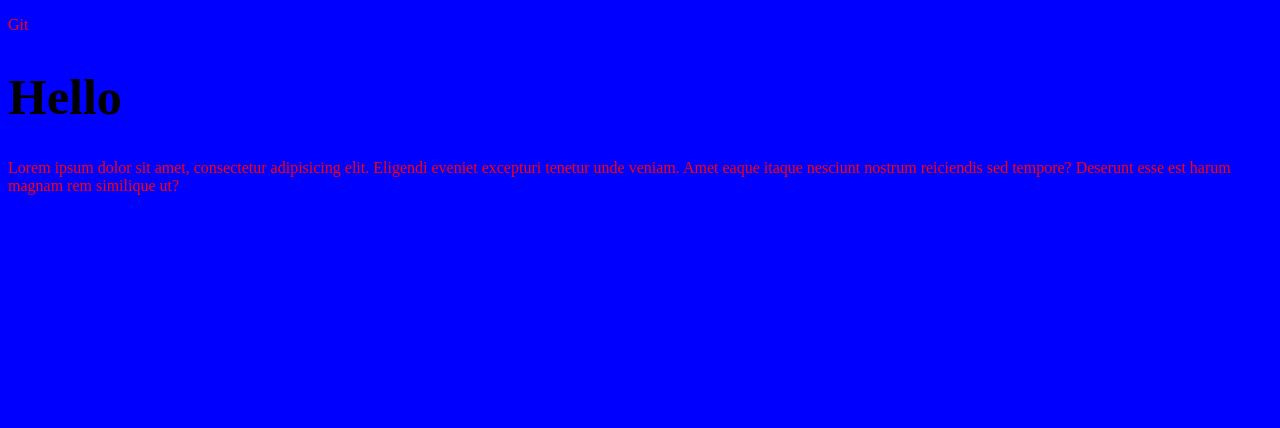
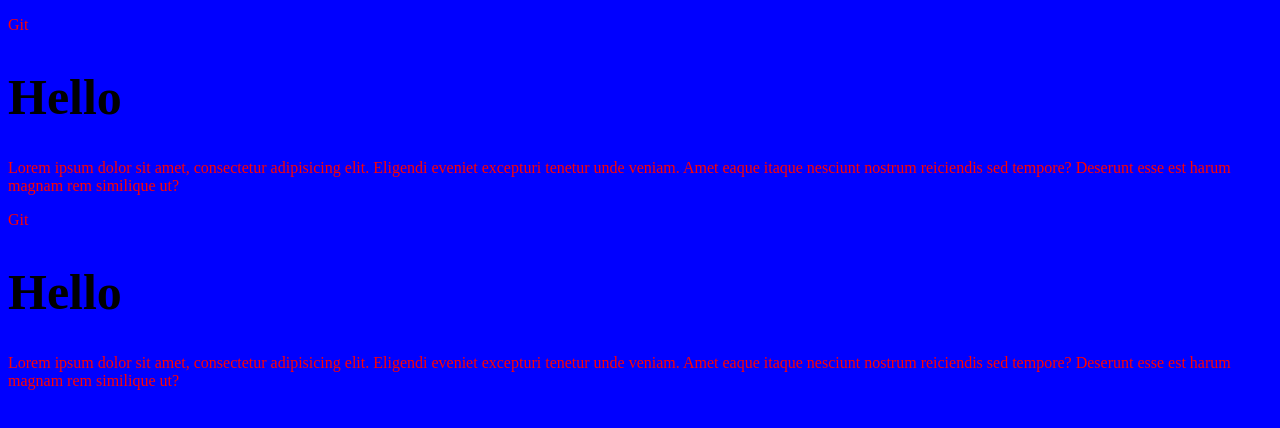
Before and after one commit to hov-itlogia/gitgit, a plain HTML site: page index.html in a window 1280 px wide. Drawn offline with Linux system fonts and the light colour scheme.

Commit message:
Ветка about и работа в ней

```diff
--- a/index.html
+++ b/index.html
@@ -12,5 +12,10 @@
     <p>Lorem ipsum dolor sit amet, consectetur adipisicing elit. Eligendi
         eveniet excepturi tenetur unde veniam. Amet eaque itaque nesciunt nostrum reiciendis sed tempore? Deserunt
         esse est harum magnam rem similique ut?</p>
+    <p>Git</p>
+    <h1>Hello</h1>
+    <p>Lorem ipsum dolor sit amet, consectetur adipisicing elit. Eligendi
+        eveniet excepturi tenetur unde veniam. Amet eaque itaque nesciunt nostrum reiciendis sed tempore? Deserunt
+        esse est harum magnam rem similique ut?</p>
 </body>
 </html>
```
